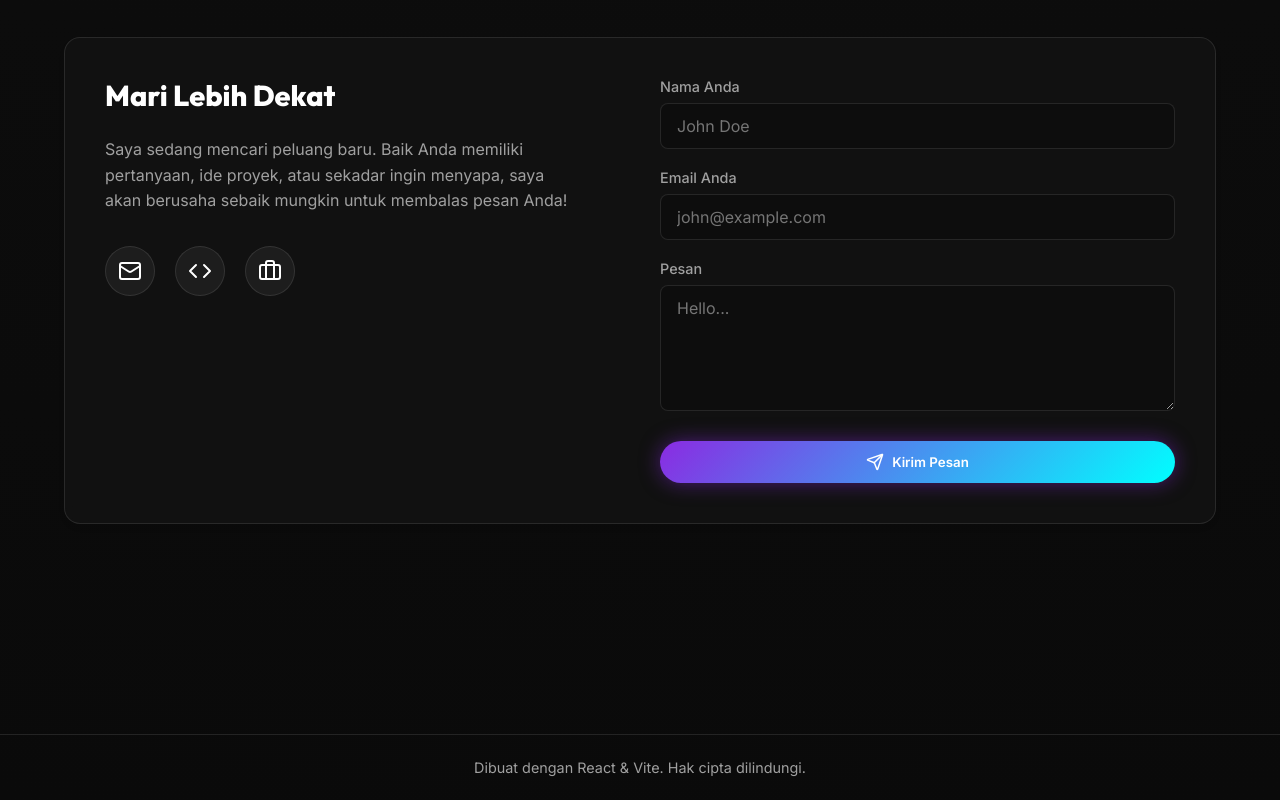
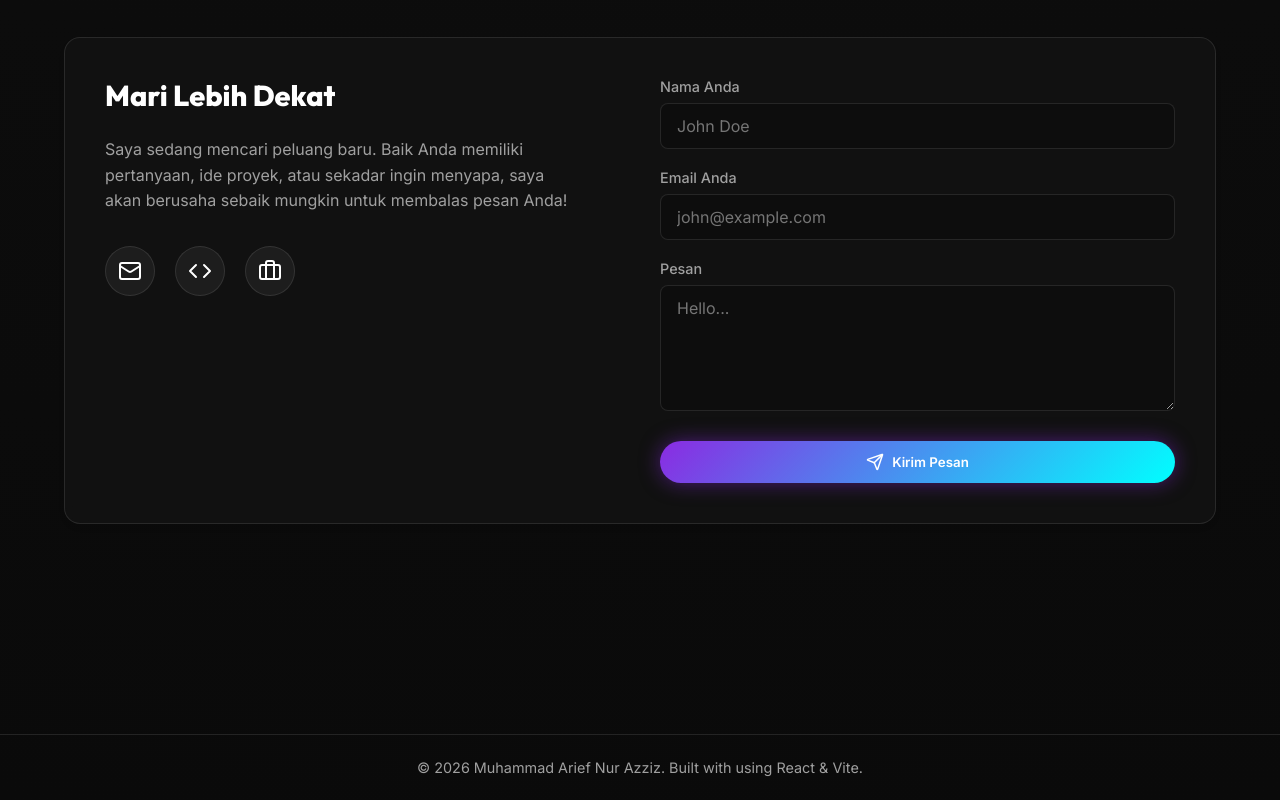
Before and after one commit to voltrexx-v1/Portofolio, a React (Vite) app: page / in a window 1280 px wide. Shown: the part 3060-3860 px from the top of the page. Built offline with nearby package versions, Linux system fonts and the light colour scheme.

Commit message:
fix: menambahkan footer lebih bagus

```diff
--- a/src/data/dictionary.js
+++ b/src/data/dictionary.js
@@ -137,6 +137,6 @@ export const dict = {
       message: "Pesan",
       send: "Kirim Pesan"
     },
-    footer: "Dibuat dengan React & Vite. Hak cipta dilindungi."
+    footer: "© 2026 Muhammad Arief Nur Azziz. Built with using React & Vite."
   }
 };
```
